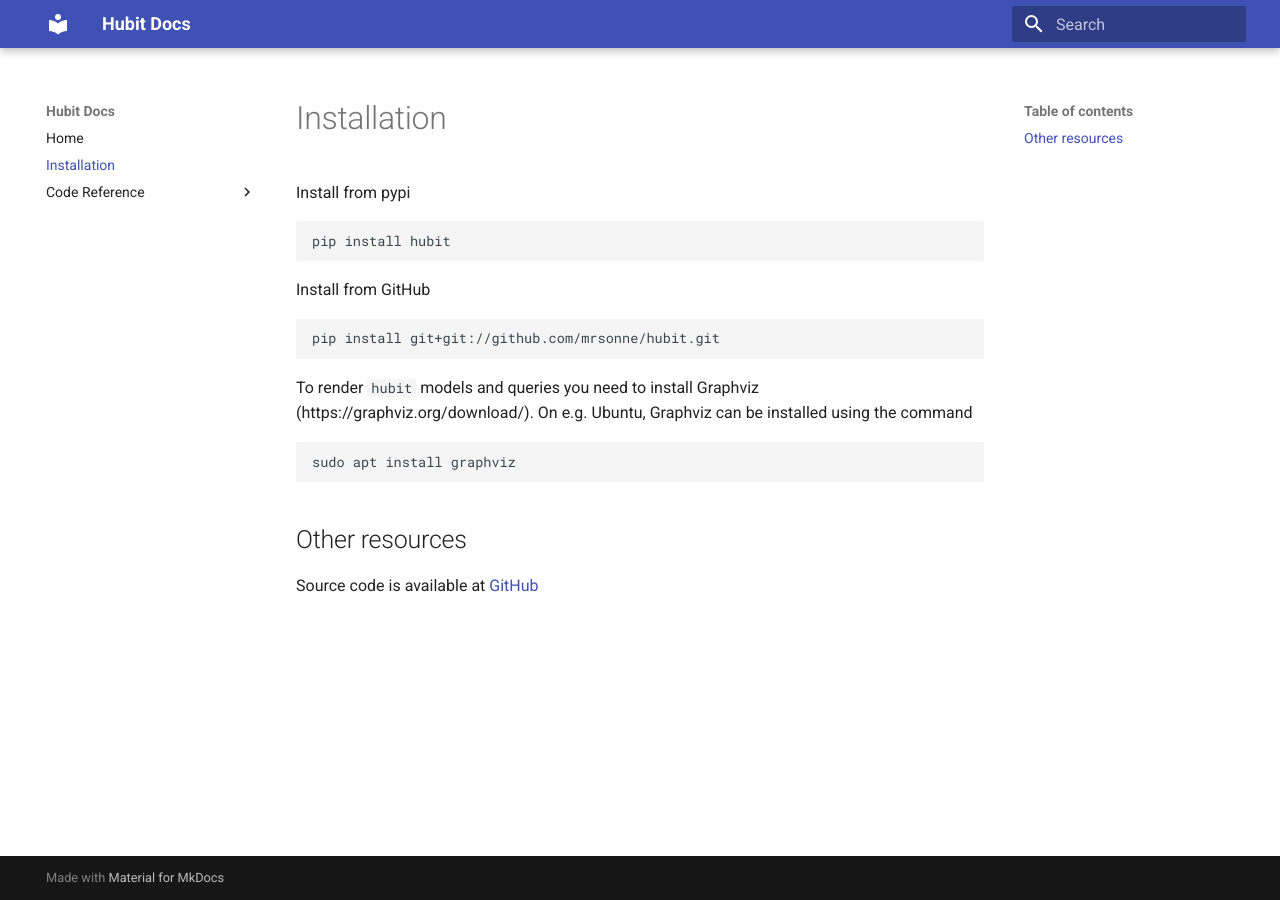
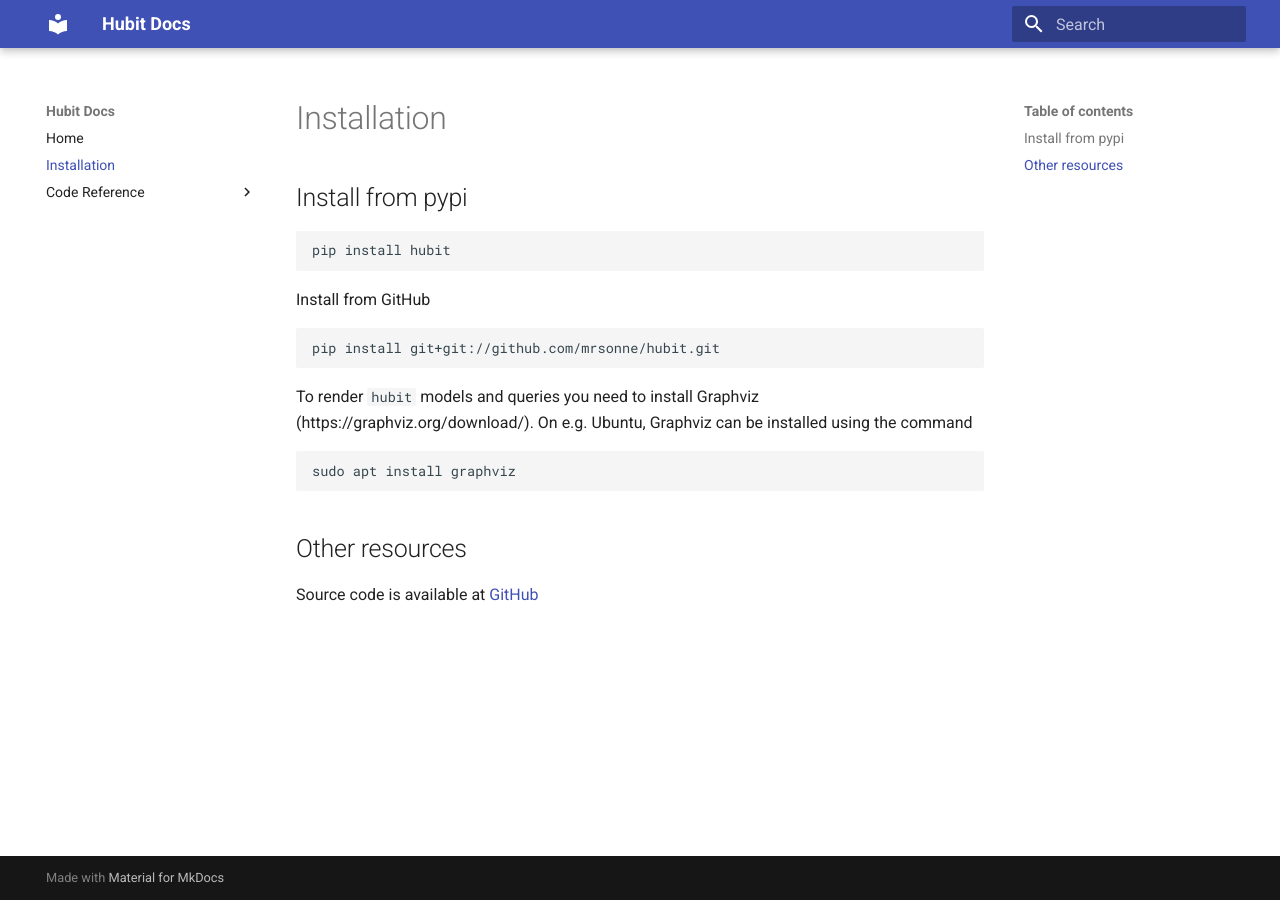
Before and after one commit to mrsonne/hubit, an MkDocs documentation site: the page built from docs/installation.md, in a window 1280 px wide. Built offline with MkDocs 1.6.1 and Material for MkDocs 9.7.7, drawn with Linux system fonts in a browser that asks for light colours.

Commit message:
inser heading

````diff
--- a/docs/installation.md
+++ b/docs/installation.md
@@ -1,4 +1,4 @@
-Install from pypi
+## Install from pypi
 ```sh
 pip install hubit
 ```
````
